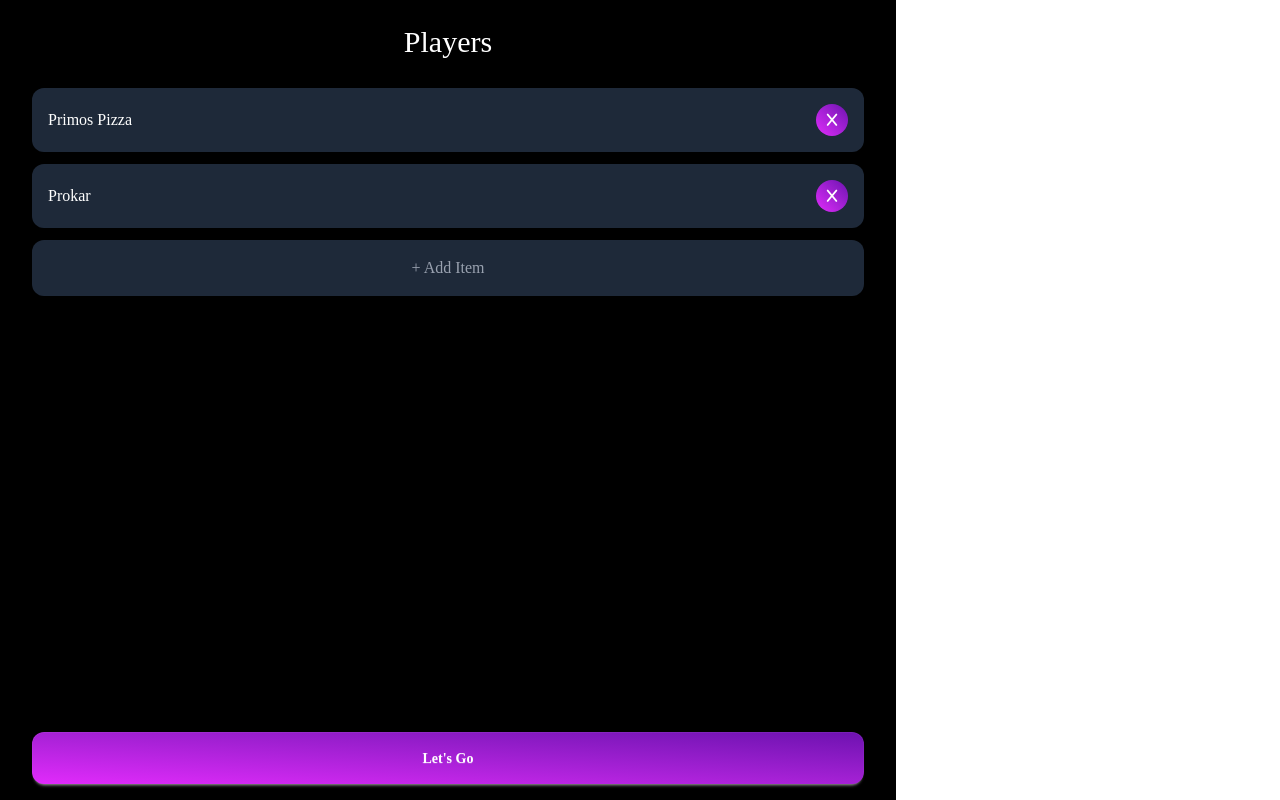
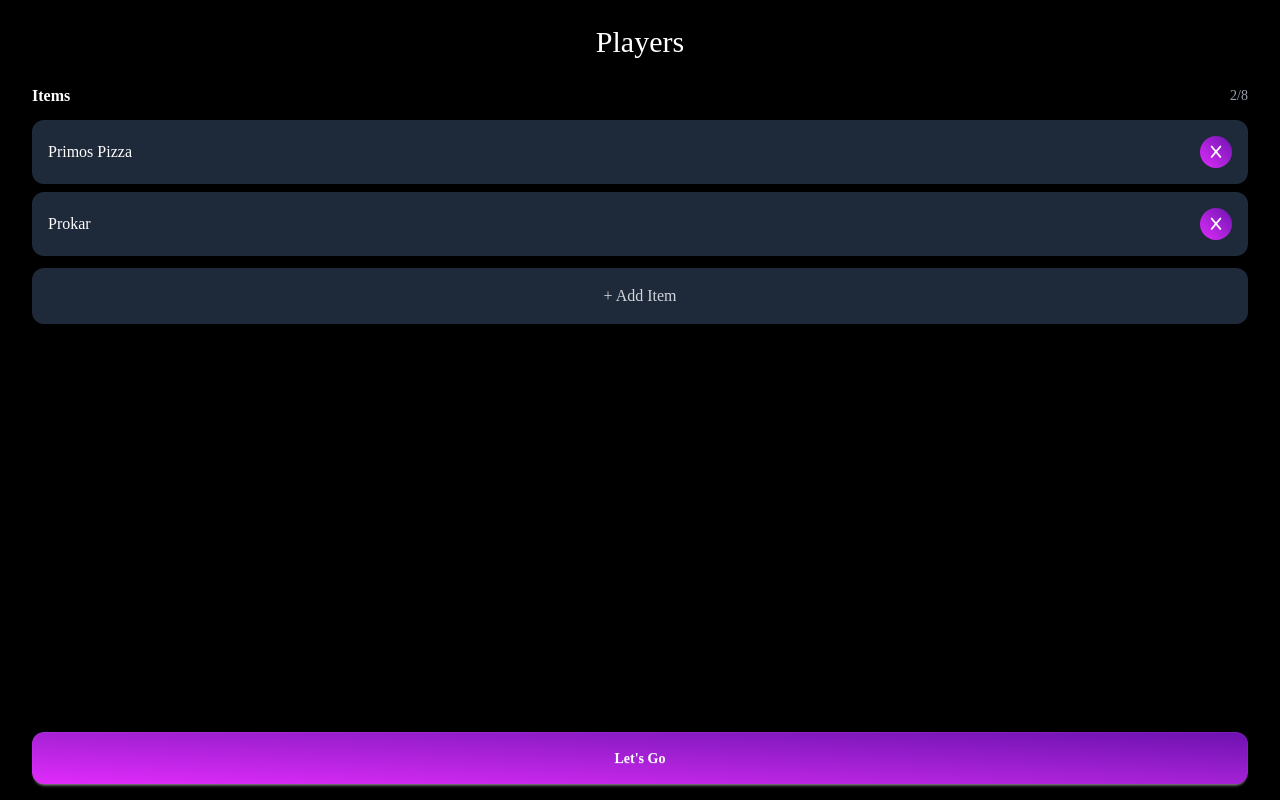
Before and after one commit to KirolsGeorge/PickForMe, a React (Vite) app: page / in a window 1280 px wide. Built offline with nearby package versions, Linux system fonts and the light colour scheme.

Commit message:
Refactor App and Items components for improved layout and functionality; add BackButton component

```diff
--- a/src/App.tsx
+++ b/src/App.tsx
@@ -7,12 +7,12 @@
   useAppHeight();
 
   return (
-    <div className="min-h-[calc(var(--app-height))] flex flex-col items-center justify-between bg-black font-autour gap-5 max-w-4xl p-4 sm:px-6 lg:px-8 overscroll-none">
+    <div className="min-h-full flex-1 flex flex-col items-center justify-between font-autour gap-4 w-full p-4 sm:px-6 lg:px-8">
       <Header />
-      <main className="flex flex-col items-center justify-between flex-1 w-full gap-3">
+      <main className="flex flex-col items-center justify-between flex-1 w-full gap-3 overflow-scroll">
         <Items />
-        <LetsGo />
       </main>
+      <LetsGo />
     </div>
   );
 }
--- a/src/Componants/Header.tsx
+++ b/src/Componants/Header.tsx
@@ -1,9 +1,8 @@
+import BackButton from '../Componants/backButoon';
 export default function Header() {
   return (
     <header className="w-full text-center py-2 flex relative items-center">
-      <button className="btn size-8 absolute left-0 rounded-full text-white p-1 items-center justify-center bg-gray-800 border-none hidden">
-        <i className="fa-solid fa-caret-left"></i>
-      </button>
+      <BackButton />
       <p className="text-3xl text-white flex-1">Players</p>
     </header>
   );
--- a/src/Componants/Items.tsx
+++ b/src/Componants/Items.tsx
@@ -1,60 +1,204 @@
-import { useState } from 'react';
+// import { useState } from 'react';
+// import BackButton from './backButoon';
+
+// export default function Items() {
+//   const [items, setItems] = useState<string[]>(['Primos Pizza', 'Prokar']);
+
+//   const addHandler = () => {
+//     setItems([...items, '']);
+//   };
+
+//   const removeHandler = (index: number) => {
+//     setItems(items.filter((_, i) => i !== index));
+//   };
+
+//   return (
+//     <div className="flex flex-col gap-3 w-full overflow-scroll">
+//       {items.length >= 2 && items.length <= 8 ? (
+//         items.map((item, index) => (
+//           <div
+//             key={index}
+//             className="flex items-center justify-between bg-gray-800 w-full p-4 rounded-xl gap-2"
+//           >
+//             <input
+//               type="text"
+//               className="grow bg-transparent text-white focus-visible:outline-none"
+//               value={item}
+//               placeholder="Type Here"
+//               onChange={(e) => {
+//                 const newItems = [...items];
+//                 newItems[index] = e.target.value;
+//                 setItems(newItems);
+//               }}
+//             />
+//             <button
+//               className="rounded-full size-8 border-none flex items-center justify-center bg-linear-to-tr from-fuchsia-500 to-purple-800 text-white"
+//               onClick={() => removeHandler(index)}
+//             >
+//               <i className="fa-solid fa-x fa-sm"></i>
+//             </button>
+//           </div>
+//         ))
+//       ) : (
+//         <p className="text-center text-red-500">
+//           The items should be between 2 and 8 at most.
+//           {items.length > 8 && (
+//             <>
+//               {document
+//                 .getElementById('backButton')
+//                 ?.classList.remove('hidden')}
+//               {document
+//                 .getElementById('backButton')
+//                 ?.addEventListener('click', () => {
+//                   setItems(items.slice(0, 8));
+//                   document
+//                     .getElementById('backButton')
+//                     ?.classList.add('hidden');
+//                 })}
+//               return null;
+//             </>
+//           )}
+//         </p>
+//       )}
+
+//       <button
+//         className="border-none flex items-center justify-center bg-gray-800 w-full h-14 p-4 rounded-xl text-gray-400 hover:text-white transition"
+//         onClick={addHandler}
+//       >
+//         + Add Item
+//       </button>
+//     </div>
+//   );
+// }
+
+import { useState, useRef } from 'react';
 
 export default function Items() {
+  // keep it simple: string[] only
   const [items, setItems] = useState<string[]>(['Primos Pizza', 'Prokar']);
 
+  // constants
+  const MIN = 2;
+  const MAX = 8;
+
+  // derived flags
+  const overLimit = items.length > MAX;
+  const underLimit = items.length < MIN;
+  const atMax = items.length >= MAX;
+  const hasEmptyRow = items.some((v) => v.trim() === '');
+
+  // refs
+  const lastEmptyRef = useRef<HTMLInputElement | null>(null);
+  const listIdRef = useRef<string>(
+    `items-${Math.random().toString(36).slice(2)}`
+  );
+
+  // handlers
   const addHandler = () => {
-    setItems([...items, '']);
+    if (atMax) return;
+
+    // focus the first empty row instead of stacking multiple empties
+    if (hasEmptyRow) {
+      lastEmptyRef.current?.focus();
+      return;
+    }
+
+    setItems((prev) => [...prev, '']);
+    // focusing will happen via the input ref callback for the last (empty) item
   };
 
   const removeHandler = (index: number) => {
-    setItems(items.filter((_, i) => i !== index));
+    setItems((prev) => prev.filter((_, i) => i !== index));
   };
 
+  const updateValue = (index: number, value: string) => {
+    setItems((prev) => {
+      const next = [...prev];
+      next[index] = value;
+      return next;
+    });
+  };
+
+  const trimToMax = () => {
+    if (!overLimit) return;
+    setItems((prev) => prev.slice(0, MAX));
+  };
+
+  const errorMsg = overLimit
+    ? `Too many items. Keep up to ${MAX}.`
+    : underLimit
+    ? `Add at least ${MIN} items.`
+    : null;
+
   return (
-    <div className="flex flex-col gap-3 w-full overflow-scroll">
-      {items.length >= 2 && items.length <= 6 ? (
-        items.map((item, index) => (
+    <div className="flex flex-col gap-3 w-full overflow-y-auto">
+      {/* Header + counter */}
+      <div className="flex items-center justify-between">
+        <h2 className="text-white font-semibold">Items</h2>
+        <span className="text-sm text-gray-400">
+          {Math.min(items.length, MAX)}/{MAX}
+        </span>
+      </div>
+
+      {/* Items list */}
+      <div
+        id={listIdRef.current}
+        className="flex flex-col gap-2"
+        aria-describedby={errorMsg ? `${listIdRef.current}-error` : undefined}
+      >
+        {items.map((value, index) => (
           <div
+            // index key as requested (no id logic)
             key={index}
             className="flex items-center justify-between bg-gray-800 w-full p-4 rounded-xl gap-2"
           >
             <input
+              ref={(el) => {
+                // remember the MOST RECENT empty input to focus when needed
+                if (value.trim() === '') {
+                  lastEmptyRef.current = el;
+                }
+              }}
               type="text"
-              className="grow bg-transparent text-white focus-visible:outline-none"
-              value={item}
-              placeholder="Type Here"
-              onChange={(e) => {
-                const newItems = [...items];
-                newItems[index] = e.target.value;
-                setItems(newItems);
-              }}
+              className="grow bg-transparent text-white placeholder:text-gray-500 focus-visible:outline-none"
+              value={value}
+              placeholder="Type here"
+              onChange={(e) => updateValue(index, e.target.value)}
             />
+
             <button
-              className="rounded-full size-8 border-none flex items-center justify-center bg-linear-to-tr from-fuchsia-500 to-purple-800 text-white"
+              type="button"
+              className="rounded-full size-8 flex items-center justify-center bg-linear-to-tr from-fuchsia-500 to-purple-800 text-white hover:opacity-90 active:opacity-80"
               onClick={() => removeHandler(index)}
+              aria-label={`Remove item ${index + 1}`}
+              title="Remove"
             >
-              <i className="fa-solid fa-x fa-sm"></i>
+              <i className="fa-solid fa-x fa-sm" />
             </button>
           </div>
-        ))
-      ) : (
-        <p className="text-center text-red-500">
-          The items should be between 2 and 6 at most.
-          {items.length > 6 && (
-            <button
-              className="mt-2 rounded-full size-8 border-none flex items-center justify-center bg-linear-to-tr from-fuchsia-500 to-purple-800 text-white"
-              onClick={() => setItems(items.slice(0, 6))}
-            >
-              <i className="fa-solid fa-arrow-left fa-sm"></i>
-            </button>
-          )}
-        </p>
+        ))}
+      </div>
+
+      {/* Validation / error */}
+      {errorMsg && (
+        <div
+          id={`${listIdRef.current}-error`}
+          className="flex items-center justify-between bg-red-500/10 border border-red-500/30 text-red-400 rounded-lg px-3 py-2"
+          role="alert"
+        >
+          <p className="text-sm">{errorMsg}</p>
+        </div>
       )}
 
+      {/* Add button */}
       <button
-        className="border-none flex items-center justify-center bg-gray-800 w-full h-14 p-4 rounded-xl text-gray-400 hover:text-white transition"
+        type="button"
+        className={`border-none flex items-center justify-center bg-gray-800 w-full h-14 p-4 rounded-xl text-gray-300 hover:text-white transition ${
+          atMax ? 'opacity-50 cursor-not-allowed' : ''
+        }`}
         onClick={addHandler}
+        disabled={atMax}
+        title={atMax ? 'Maximum items reached' : 'Add a new item'}
       >
         + Add Item
       </button>
--- /dev/null
+++ b/src/Componants/backButoon.tsx
@@ -0,0 +1,11 @@
+export default function BackButton(backHandler: any) {
+  return (
+    <button
+      className="btn size-8 absolute left-0 rounded-full text-white p-1 flex items-center justify-center bg-gray-800 border-none hidden"
+      id="backButton"
+      onClick={() => backHandler()}
+    >
+      <i className="fa-solid fa-caret-left"></i>
+    </button>
+  );
+}
--- a/src/index.css
+++ b/src/index.css
@@ -1,14 +1,29 @@
-@import "tailwindcss";
+@import 'tailwindcss';
 @import url('https://fonts.googleapis.com/css2?family=Autour+One&family=Montserrat:ital,wght@0,100..900;1,100..900&display=swap');
 
 @plugin "daisyui";
 
 @theme {
-  --font-autour: "Autour One", cursive;
+  --font-autour: 'Autour One', cursive;
 }
 
 @layer base {
-  html, body, #root { height: 100%; }
-  body {@apply bg-white text-slate-900 antialiased dark:bg-slate-950 dark:text-slate-100 m-0 p-0;}
-  a {@apply text-sky-600 hover:text-sky-500 underline underline-offset-2;}
+  html,
+  body,
+  #root {
+    height: 100vh;
+    width: 100%;
+    display: flex;
+    flex-direction: column;
+    align-items: center;
+    justify-content: center;
+    @apply m-0 p-0;
+  }
+  #root {
+    overflow: scroll;
+    @apply bg-black;
+  }
+  a {
+    @apply text-sky-600 hover:text-sky-500 underline underline-offset-2;
+  }
 }
```
